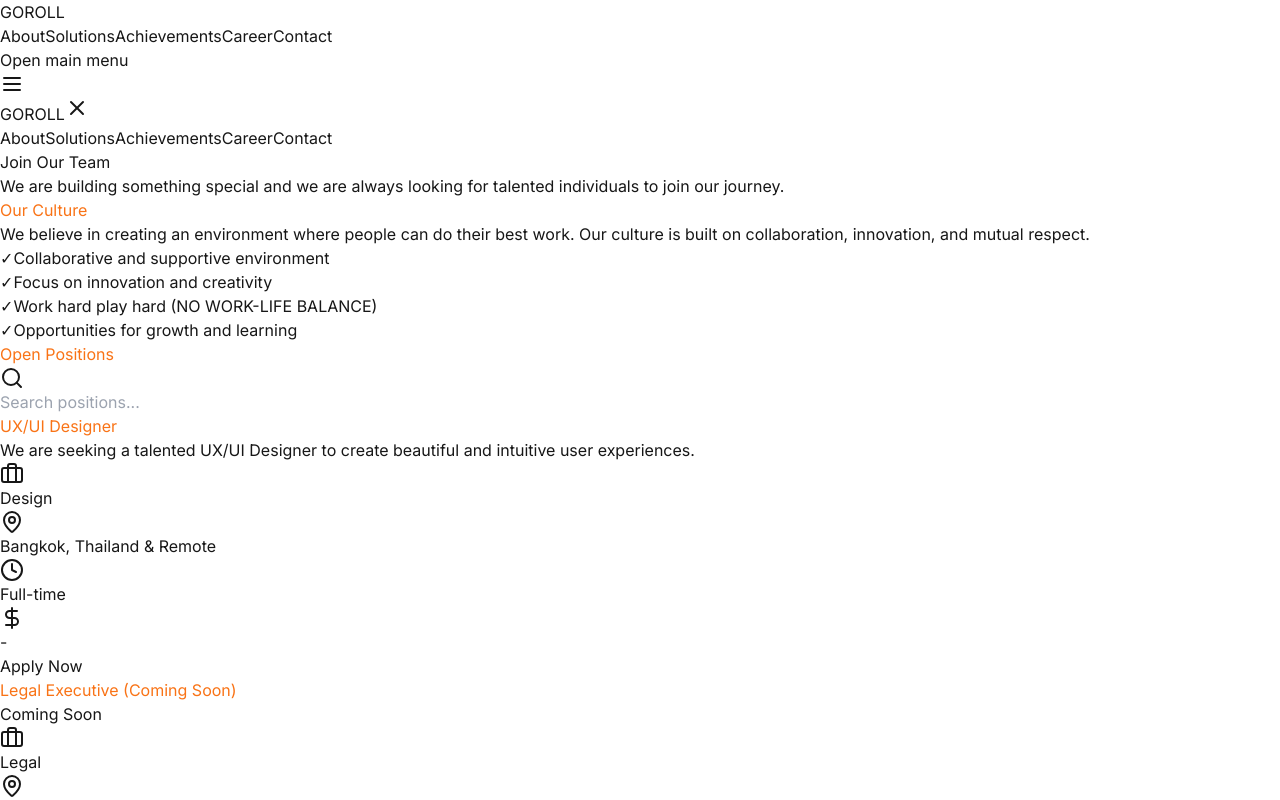
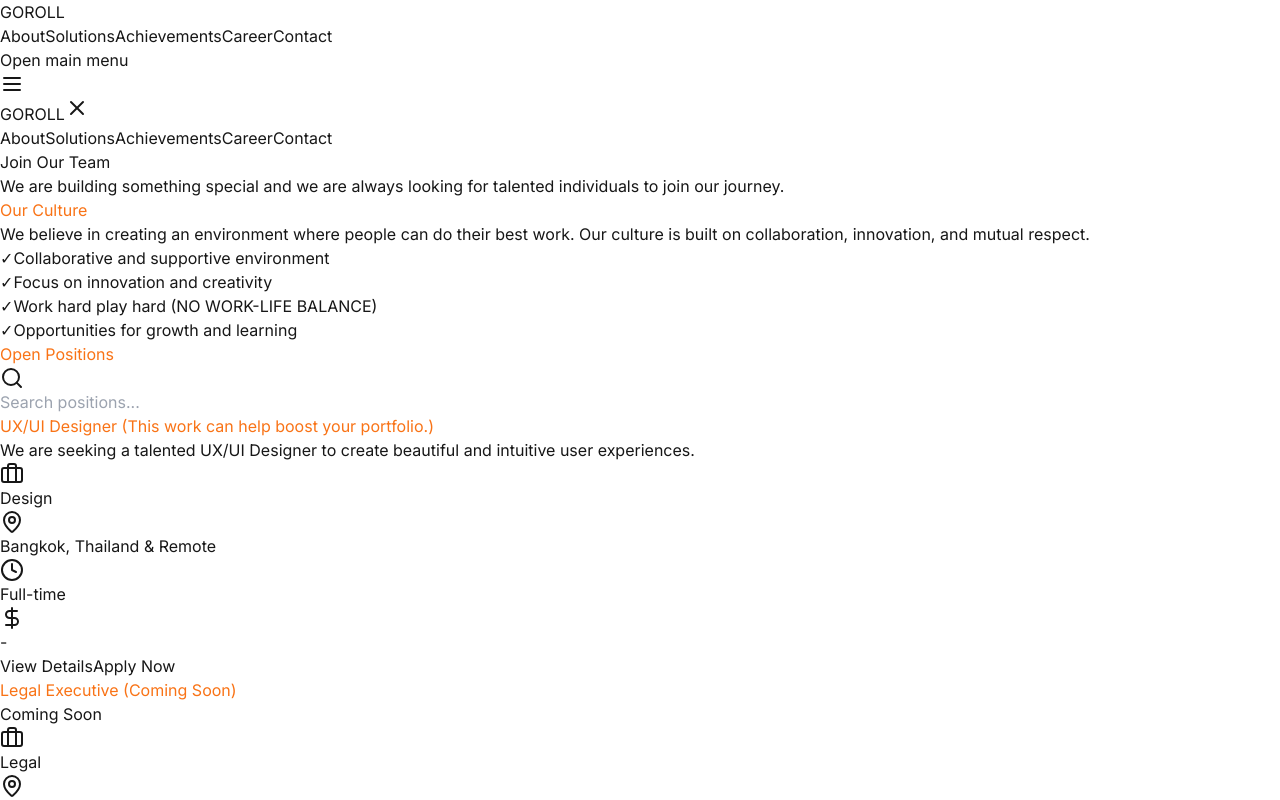
Before and after one commit to goroll-co/website, a Next.js app: page /career in a window 1280 px wide. Shown: the top 800 px of the page. Built offline with nearby package versions, Linux system fonts and the light colour scheme.

Commit message:
update UX/UI

```diff
--- a/src/app/career/page.tsx
+++ b/src/app/career/page.tsx
@@ -19,7 +19,7 @@
 const jobPostings: JobPosting[] = [
   {
     id: 3,
-    title: "UX/UI Designer",
+    title: "UX/UI Designer (This work can help boost your portfolio.)",
     department: "Design",
     location: "Bangkok, Thailand & Remote",
     type: "Full-time",
@@ -129,7 +129,7 @@
             <div
               key={job.id}
               className="bg-white p-6 rounded-lg shadow-md hover:shadow-lg transition-shadow cursor-pointer"
-              onClick={() => !job.applicationUrl && setSelectedJob(job)}
+              onClick={() => setSelectedJob(job)}
             >
               <div className="flex flex-wrap justify-between items-start gap-4">
                 <div>
@@ -154,17 +154,7 @@
                     </span>
                   </div>
                 </div>
-                {job.applicationUrl ? (
-                  <a
-                    href={job.applicationUrl}
-                    target="_blank"
-                    rel="noopener noreferrer"
-                    className="bg-orange-500 text-white px-6 py-2 rounded-lg hover:bg-orange-600 transition-colors text-center"
-                    onClick={(e) => e.stopPropagation()}
-                  >
-                    Apply Now
-                  </a>
-                ) : (
+                <div className="flex space-x-2">
                   <button
                     className="bg-orange-500 text-white px-6 py-2 rounded-lg hover:bg-orange-600 transition-colors"
                     onClick={(e) => {
@@ -174,7 +164,18 @@
                   >
                     View Details
                   </button>
-                )}
+                  {job.applicationUrl && (
+                    <a
+                      href={job.applicationUrl}
+                      target="_blank"
+                      rel="noopener noreferrer"
+                      className="bg-orange-500 text-white px-6 py-2 rounded-lg hover:bg-orange-600 transition-colors text-center"
+                      onClick={(e) => e.stopPropagation()}
+                    >
+                      Apply Now
+                    </a>
+                  )}
+                </div>
               </div>
             </div>
           ))}
@@ -251,6 +252,16 @@
                   >
                     Close
                   </button>
+                  {selectedJob.applicationUrl && (
+                    <a
+                      href={selectedJob.applicationUrl}
+                      target="_blank"
+                      rel="noopener noreferrer"
+                      className="bg-orange-500 text-white px-6 py-2 rounded-lg hover:bg-orange-600 transition-colors text-center"
+                    >
+                      Apply Now
+                    </a>
+                  )}
                 </div>
               </div>
             </div>
```
